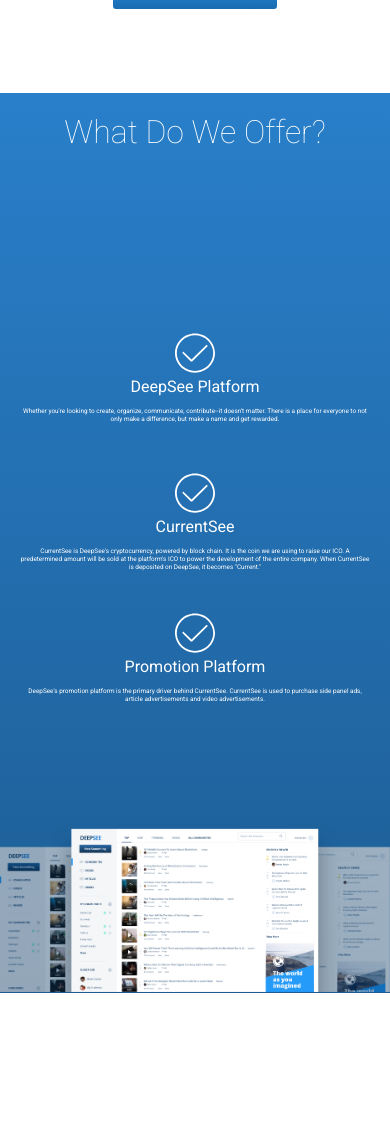
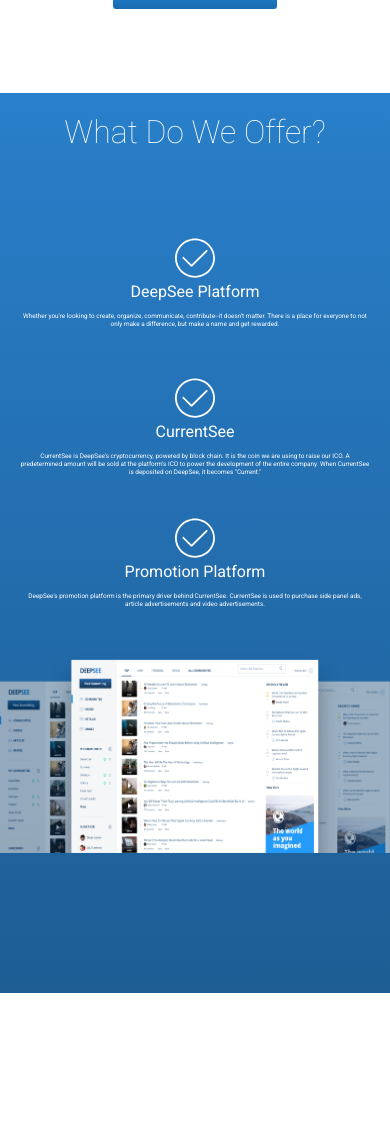
Before and after one commit to Kyle772/deepsee-landing-page, a PHP site: page / in a window 390 px wide. Shown: the part 1144-2267 px from the top of the page. After the commit the page ends 2137 px from the top, so only its background shows below. Run offline with PHP 8.4, Linux system fonts and the light colour scheme; some libraries are stand-ins or nearby versions.

Commit message:
updated 3rd section

```diff
--- a/css/styles.css
+++ b/css/styles.css
@@ -208,6 +208,7 @@
 
 #explore-deepsee-blurb {
   font-size: .7em;
+  font-weight: 100;
   line-height: 20px;
   height: 150px;
   width: 50%;
@@ -293,7 +294,7 @@
 
 #what-we-offer-title {
   text-align: center;
-  padding-bottom: 60px;
+  padding-bottom: 40px;
   padding-top: 20px;
   height: 50px;
   font-weight: 100;
@@ -346,6 +347,11 @@
     display: flex;
     flex-direction: column;
     justify-content: center;
-    height: 600px;
+    height: 450px;
+  }
+
+  #offer-screenshot {
+    width: 100%;
+    height: 200px;
   }
 }
```
